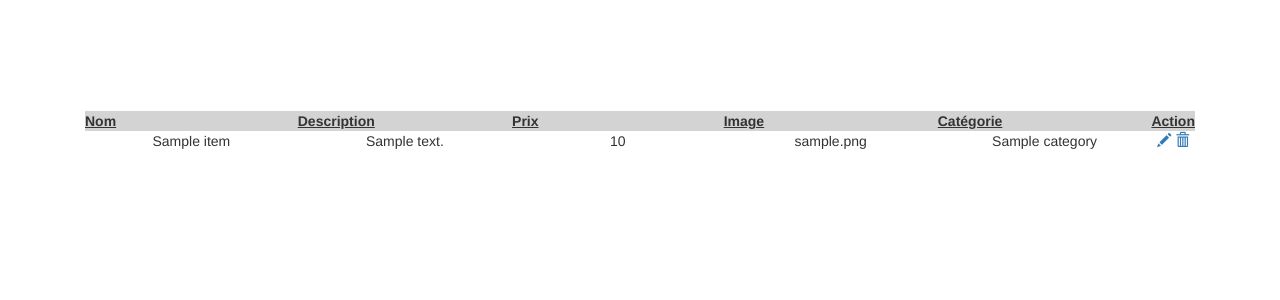
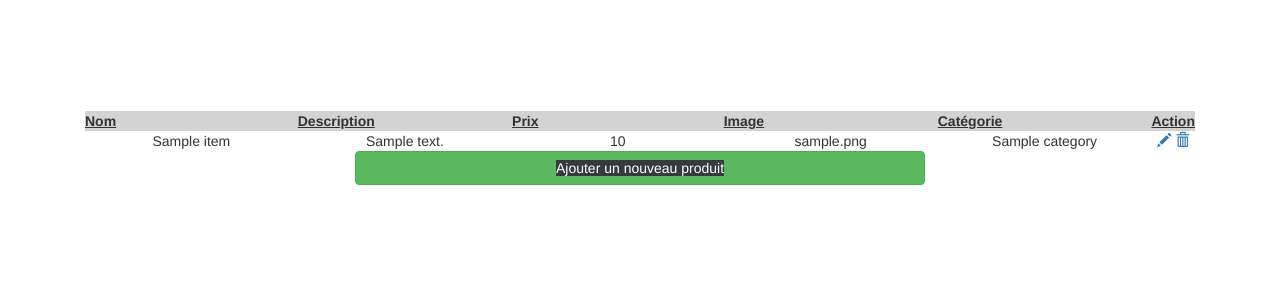
Before and after one commit to laye1009/my_menus, a Symfony app: template templates/admin/admin.html.twig in a window 1280 px wide. Shown: the top 300 px of the page. Run offline with Twig, Linux system fonts and the light colour scheme; the template is opened without the code that fills it: most values are stand-ins (such as "Sample title", 1, 10 or a date in 2020); some libraries are stand-ins or nearby versions.

Commit message:
finition admin index

```diff
--- a/templates/admin/admin.html.twig
+++ b/templates/admin/admin.html.twig
@@ -56,6 +56,12 @@
             </tbody>
         </table>
         {{ knp_pagination_render(items) }}
+        <div class="row">
+            <div class="col-3"></div>
+            <button class="btn btn-success col-6">
+                <a href="{{path('item_create')}}" class="text-white bg-dark">Ajouter un nouveau produit</a>
+            </button>
+        </div>
 
 
     </div>
```
Also changed, not shown: src/Controller/AdminController.php (+24 -0 lines), src/Controller/ItemsController.php (+0 -24 lines).
